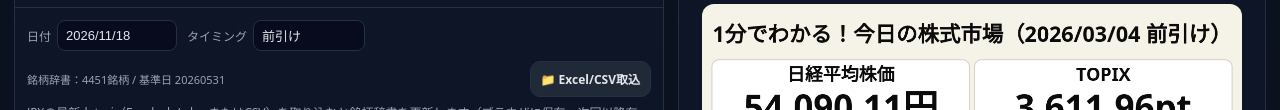
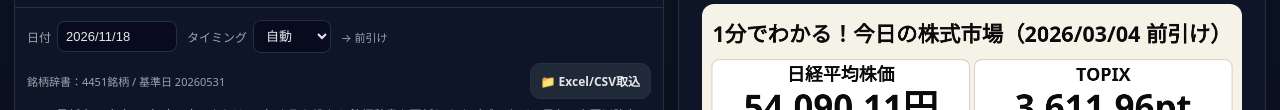
Before and after one commit to ziqebPmH473/market-image-app, a plain HTML site: page index.html in a window 1280 px wide. Shown: the part 192-302 px from the top of the page. Drawn offline with Linux system fonts and the light colour scheme.

Commit message:
取得時刻で前引け／引け後を自動切替（投稿文も切替）
Co-Authored-By: Claude Opus 5.5 <noreply@anthropic.com>
Claude-Session: https://claude.ai/code/session_017H8vGkbfd5YShFDtvtHu27

```diff
--- a/app.js
+++ b/app.js
@@ -641,8 +641,25 @@ function autoStripPct(v){ return String(v == null ? "" : v).replace(/[%％]/g, "
 function autoStrip倍(v){ return String(v == null ? "" : v).replace(/[^\d.]/g, ""); }
 
 function autoTodayStr(){
-  const d = new Date();
-  return `${d.getFullYear()}/${String(d.getMonth()+1).padStart(2,"0")}/${String(d.getDate()).padStart(2,"0")}`;
+  return autoSession().date;
+}
+
+// 取得時刻（日本時間）から「前引け／引け後」と対象日を判定する
+// ・平日 9:00〜15:30 → 前引け（当日）
+// ・平日 15:30以降   → 引け後（当日）
+// ・平日 9:00前／土日 → 引け後（直前の平日。祝日は考慮しない）
+function autoSession(now){
+  const jst = new Date((now || new Date()).getTime() + 9*3600*1000); // UTCフィールドでJSTを扱う
+  const mins = jst.getUTCHours()*60 + jst.getUTCMinutes();
+  const dow = jst.getUTCDay();
+  const fmt = (d) => `${d.getUTCFullYear()}/${String(d.getUTCMonth()+1).padStart(2,"0")}/${String(d.getUTCDate()).padStart(2,"0")}`;
+  const weekday = dow >= 1 && dow <= 5;
+  if(weekday && mins >= 9*60){
+    return { timing: mins < 15*60+30 ? "前引け" : "引け後", date: fmt(jst) };
+  }
+  const d = new Date(jst);
+  do{ d.setUTCDate(d.getUTCDate() - 1); }while(d.getUTCDay() === 0 || d.getUTCDay() === 6);
+  return { timing: "引け後", date: fmt(d) };
 }
 
 // 取得ソース配列 → key引き
@@ -719,12 +736,13 @@ function buildAutoPost(sources, meta){
   const valStr = (raw, n) => isFinite(n) ? fmtComma(n, 2) : String(raw || "");
   const diffStr = (raw, n) => isFinite(n) ? fmtSigned(n, 2) : String(raw || "");
 
+  const isClose = String(meta.timing || "").includes("引け後");
   return [
-    "今日の東証マーケット前場の振り返り速報！",
+    isClose ? "今日の東証マーケット大引けの振り返り速報！" : "今日の東証マーケット前場の振り返り速報！",
     `${dateStr}の値動きサクッと確認👇`,
     `${arrow(nd)}日経平均：${valStr(nikkei.value, nv)}円（${diffStr(nikkei.change, nd)}円）`,
     `${arrow(td)}TOPIX：${valStr(topix.value, tv)}（${diffStr(topix.change, td)}）`,
-    "▼1日の総まとめと明日の戦略は、今夜の動画で解説します！",
+    isClose ? "▼1日の総まとめと明日の戦略は、動画で解説します！" : "▼1日の総まとめと明日の戦略は、今夜の動画で解説します！",
     "フォローしてお待ちください",
     "#日本株 #日経平均 #急騰銘柄",
   ].join("\n");
@@ -1027,7 +1045,29 @@ rank\tsector\tpct\tper
 
   // ---- 自動取得タブ ----
   const autoDate = $("autoDate");
-  if(autoDate && !autoDate.value) autoDate.value = autoTodayStr();
+  const autoTimingSel = $("autoTiming");
+  // 日付は手で書き換えない限り、取得時刻に合わせて自動更新する
+  let autoDateFilled = "";
+  const applySession = () => {
+    const ses = autoSession();
+    if(autoDate && (!autoDate.value.trim() || autoDate.value.trim() === autoDateFilled)){
+      autoDate.value = ses.date;
+      autoDateFilled = ses.date;
+    }
+    const info = $("autoTimingInfo");
+    if(info){
+      info.textContent = (autoTimingSel && autoTimingSel.value === "auto") ? `→ ${ses.timing}` : "";
+    }
+    return ses;
+  };
+  const currentTiming = () => {
+    const ses = applySession();
+    const v = autoTimingSel ? autoTimingSel.value : "auto";
+    return v === "auto" ? ses.timing : v;
+  };
+  applySession();
+  if(autoTimingSel) autoTimingSel.addEventListener("change", applySession);
+  setInterval(applySession, 60*1000); // 開きっぱなしでも表示を追従
 
   // ブラウザ保存済みの取込辞書があれば優先読込
   autoLoadCustomDict();
@@ -1075,7 +1115,8 @@ rank\tsector\tpct\tper
       const okN = sources.filter(s => s.ok).length;
       if(resultEl) resultEl.innerHTML = autoRenderSources(sources);
 
-      const meta = { date: (autoDate && autoDate.value.trim()) || "", timing: ($("autoTiming") && $("autoTiming").value.trim()) || "" };
+      const timing = currentTiming();
+      const meta = { date: (autoDate && autoDate.value.trim()) || "", timing };
       const tsv = buildAutoTSV(sources, meta);
 
       // 入力欄に反映＋即プレビュー
@@ -1088,7 +1129,7 @@ rank\tsector\tpct\tper
       if(postEl){ postEl.value = buildAutoPost(sources, meta); }
 
       const errN = sources.length - okN;
-      setAutoStatus(errN>0 ? "err" : "ok", errN>0 ? `⚠ 取得完了（${errN}件エラー・下を確認）／入力欄に反映しました` : "✅ 取得・変換完了。入力欄に反映しました");
+      setAutoStatus(errN>0 ? "err" : "ok", errN>0 ? `⚠ 取得完了（${errN}件エラー・下を確認）／入力欄に反映しました` : "✅ 取得・変換完了（${meta.date} ${timing}）。入力欄に反映しました");
     }catch(e){
       setAutoStatus("err", "❌ " + (e && e.message ? e.message : e));
     }finally{
--- a/index.html
+++ b/index.html
@@ -52,8 +52,13 @@
           </label>
           <label class="auto-field">
             <span>タイミング</span>
-            <input id="autoTiming" type="text" placeholder="前引け" value="前引け" />
+            <select id="autoTiming" title="自動：取得した時刻（日本時間）で判定。15:30より前は「前引け」、15:30以降と土日・朝9時前は「引け後」">
+              <option value="auto" selected>自動</option>
+              <option value="前引け">前引け</option>
+              <option value="引け後">引け後</option>
+            </select>
           </label>
+          <span id="autoTimingInfo" class="auto-timing-info"></span>
         </div>
         <div class="auto-dict-row">
           <div id="autoDictInfo" class="auto-dict"></div>
--- a/styles.css
+++ b/styles.css
@@ -53,7 +53,8 @@ body{
 .auto-row{display:flex;gap:10px;flex-wrap:nowrap;margin-bottom:10px}
 .auto-field{display:flex;align-items:center;gap:6px;font-size:12px;color:var(--muted);flex:0 0 auto}
 .auto-field span{white-space:nowrap}
-.auto-field input{
+.auto-field input,
+.auto-field select{
   background: rgba(2,6,23,.6);
   color:var(--text);
   border:1px solid var(--border);
@@ -63,6 +64,8 @@ body{
   width:112px;
 }
 .auto-field:first-child input{width:120px}
+.auto-field select{width:auto}
+.auto-timing-info{align-self:center;font-size:11px;color:var(--muted);white-space:nowrap}
 .auto-dict-row{display:flex;align-items:center;justify-content:space-between;gap:10px;flex-wrap:wrap;margin-bottom:6px}
 .auto-dict{color:var(--muted);font-size:11px}
 .auto-import{cursor:pointer;font-size:12px;white-space:nowrap}
```
